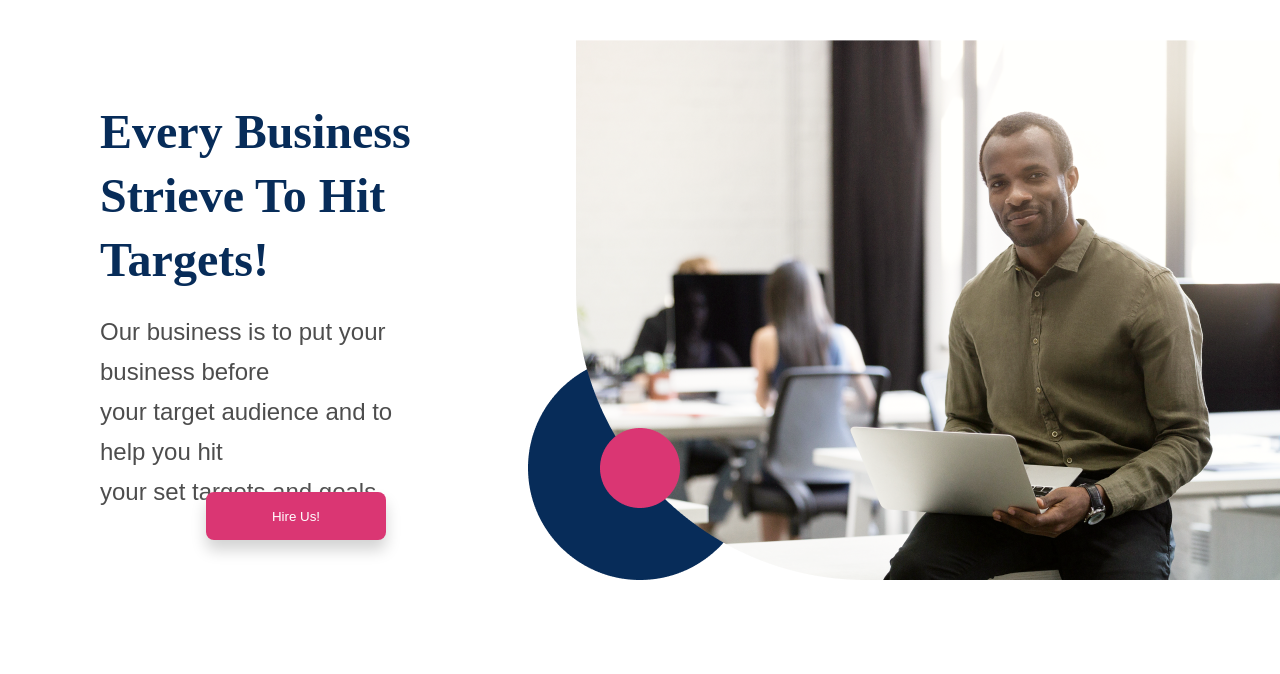
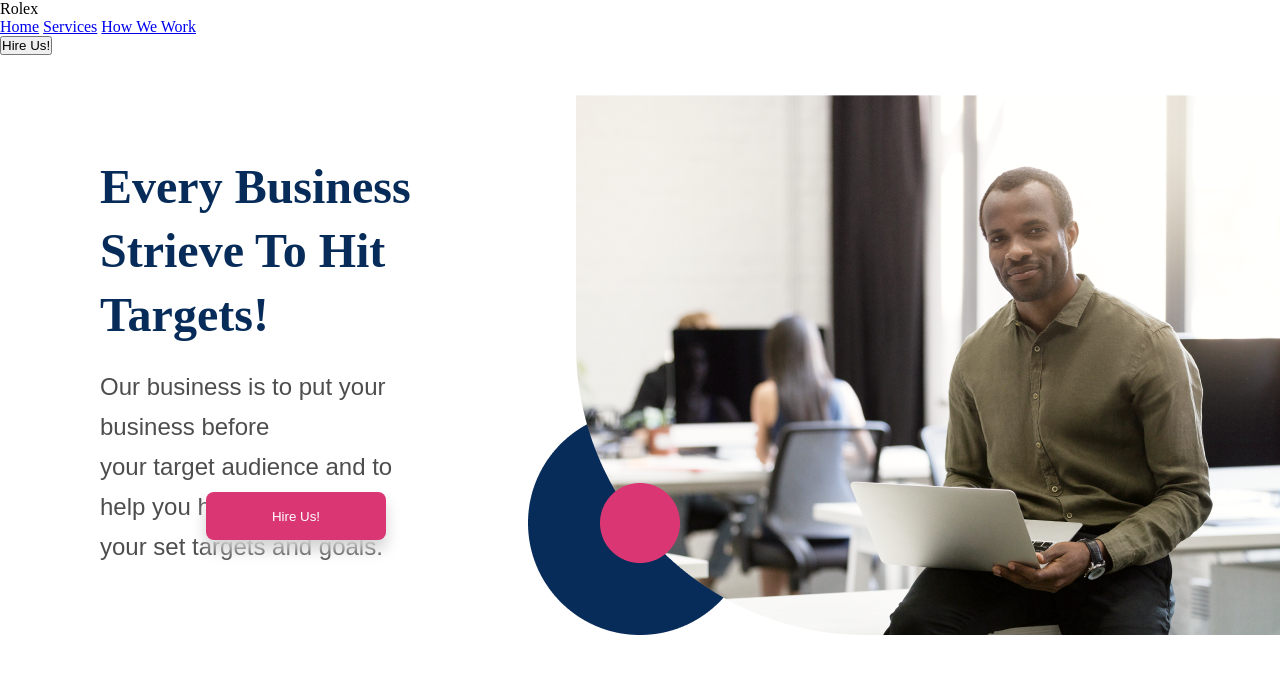
Before and after one commit to lordvic4real/rolex_classwork, a plain HTML site: page index.html in a window 1280 px wide. Drawn offline with Linux system fonts and the light colour scheme.

Commit message:
Update index.html

```diff
--- a/index.html
+++ b/index.html
@@ -8,7 +8,17 @@
     <title>Rolex branding</title>
 </head>
 <body>
-
+     <header>
+        <span class="logo">Rolex</span>
+        <nav>
+            <a href="#" class="active">Home</a>
+            <a href="#">Services</a>
+            <a href="#">How We Work</a>
+        </nav>
+        <div>
+            <button>Hire Us!</button>
+        </div>
+    </header>
     <div class="banner">
         <div class="banner-text">
             <h1>every business <br> strieve to hit  targets!</h1>
```
